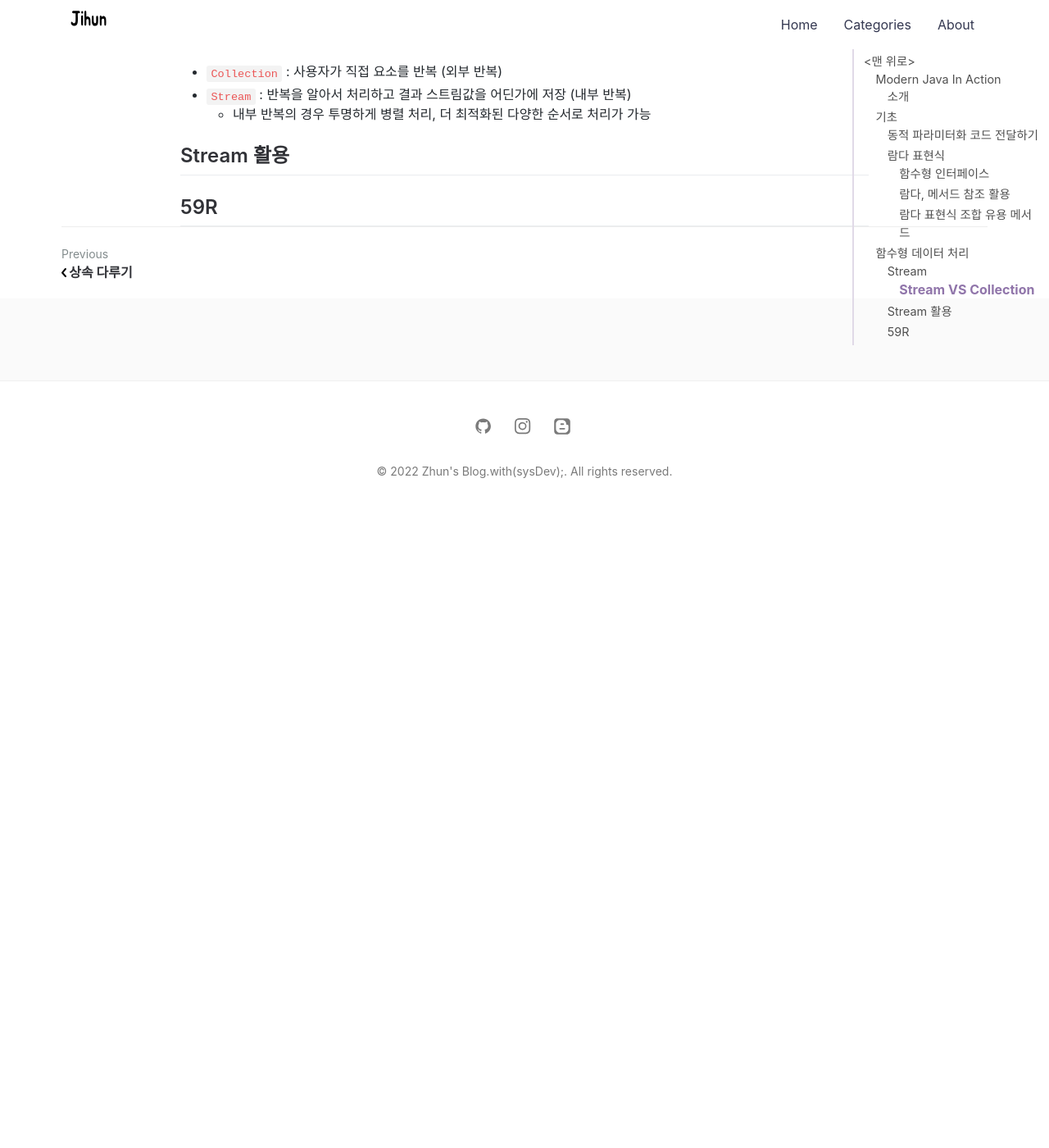
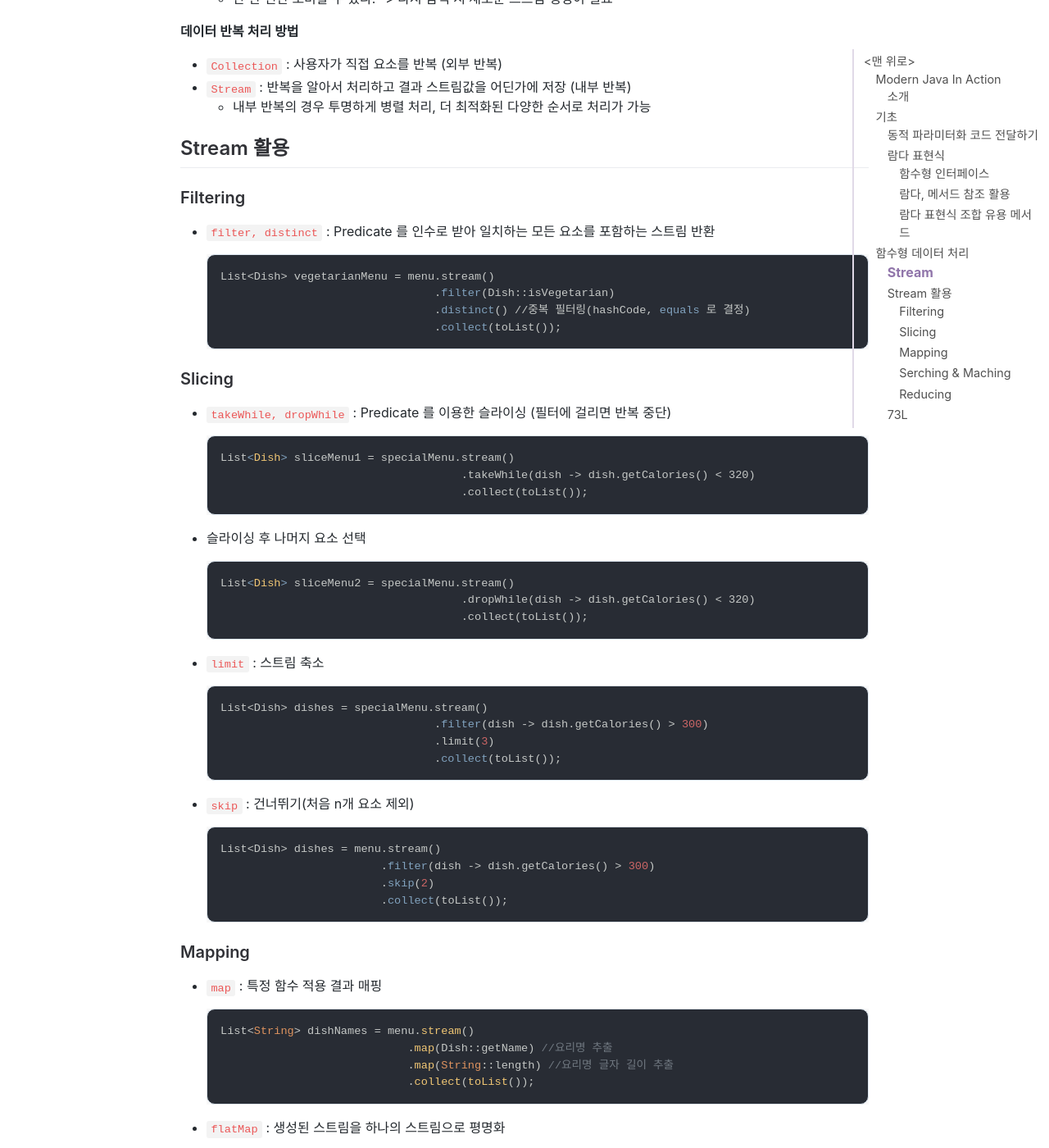
Before and after one commit to jihunparkme/jihunparkme.github.io, a Jekyll site: the page built from _posts/2022-01-29-Modern_Java_In_Action.md, in a window 1280 px wide and 1400 px high, scrolled down 8343 px. Shown: the whole window at 82% size. Built offline with Jekyll 4.4.1, drawn with Linux system fonts in a browser that asks for light colours; nearby versions of some CDN libraries; comment, search, counter and statistics services are not loaded; before the commit the page ends 8973 px from its top, so only the background shows below that; some of the changed text lies outside the part shown.

Commit message:
[MJIA] Stream 활용 Searching & Maching & Reducing

````diff
--- a/_posts/2022-01-29-Modern_Java_In_Action.md
+++ b/_posts/2022-01-29-Modern_Java_In_Action.md
@@ -362,7 +362,7 @@
 - 최종 연산 : collect, forEach, count ..
   - 스트림 파이프라인에서 결과를 도출
 
-### Stream VS Collection
+**Stream VS Collection**
 
 **데이터 계산 시점**
 
@@ -380,4 +380,133 @@
 
 ## Stream 활용
 
-## 59R
+### Filtering
+
+- `filter, distinct` : Predicate 를 인수로 받아 일치하는 모든 요소를 포함하는 스트림 반환
+
+  ```java
+  List<Dish> vegetarianMenu = menu.stream()
+                                  .filter(Dish::isVegetarian)
+                                  .distinct() //중복 필터링(hashCode, equals 로 결정)
+                                  .collect(toList());
+  ```
+
+### Slicing
+
+- `takeWhile, dropWhile` : Predicate 를 이용한 슬라이싱 (필터에 걸리면 반복 중단)
+
+  ```java
+  List<Dish> sliceMenu1 = specialMenu.stream()
+                                      .takeWhile(dish -> dish.getCalories() < 320)
+                                      .collect(toList());
+  ```
+
+- 슬라이싱 후 나머지 요소 선택
+
+  ```java
+  List<Dish> sliceMenu2 = specialMenu.stream()
+                                      .dropWhile(dish -> dish.getCalories() < 320)
+                                      .collect(toList());
+  ```
+
+- `limit` : 스트림 축소
+
+  ```java
+  List<Dish> dishes = specialMenu.stream()
+                                  .filter(dish -> dish.getCalories() > 300)
+                                  .limit(3)
+                                  .collect(toList());
+  ```
+
+- `skip` : 건너뛰기(처음 n개 요소 제외)
+
+  ```java
+  List<Dish> dishes = menu.stream()
+                          .filter(dish -> dish.getCalories() > 300)
+                          .skip(2)
+                          .collect(toList());
+  ```
+
+### Mapping
+
+- `map` : 특정 함수 적용 결과 매핑
+
+  ```java
+  List<String> dishNames = menu.stream()
+                              .map(Dish::getName) //요리명 추출
+                              .map(String::length) //요리명 글자 길이 추출
+                              .collect(toList());
+  ```
+
+- `flatMap` : 생성된 스트림을 하나의 스트림으로 평명화
+
+  ```java
+  List<String> uniqueCharacters =
+      words.stream()
+      	.map(word -> word.split("")) // 각 단어를 개별 문자를 포함하는 배열로 변환
+          .flatMap(Arrays:stram)
+          .distinct()
+          .forEach(toList());
+  ```
+
+### Serching & Maching
+
+- `allMatch` : 스트림에서 적어도 한 요소와 일치하는지 확인
+
+  ```java
+  boolean isVegetarian = menu.stream()
+      						.anyMatch(Dish::isVegetarian)
+  ```
+
+- `anyMatch` : 스트림의 모든 요소가 일치하는지 검사
+
+  ```java
+  boolean isHealthy = menu.stream()
+      					.allMatch(dish -> dish.getCalories() < 1000);
+  ```
+
+- `nonMatch` : 스트림의 요소 중 일치하는 요소가 없는지 확인
+
+  ```java
+  boolean isHealthy = menu.stream()
+      					.noneMatch(dish -> dish.getCalories() >= 1000);
+  ```
+
+- `findFirst` : 스트림에서 첫 번째 요소 찾기
+
+  ```java
+  Optional<Integer> firstSquaredDivisibleByThree = someNumbers.stream()
+      													.map(n -> n * n)
+      													.filter(n -> n % 3 == 0)
+      													.findFirst();
+  ```
+
+
+
+- `findAny` : 스트림에서 임의의 요소 반환
+
+  ```java
+  Optional<Dish> dish = menu.stream()
+      					.filter(Dish:isVegetarian)
+      					.findAny();
+  ```
+
+### Reducing
+
+- `reduce` : 스트림의 모든 요소를 처리해서 값으로 도출 (초기값, BinaryOperator<T>)
+
+  ```java
+  //덧셈
+  int sum = numvers.stream()
+      			.reduce(0, Integer::sum) //.reduce(0, (a, b) -> a + b);
+  // 곱셈
+  int product = numvers.stream()
+      			.reduce(1, (a, b) -> a * b);
+  // 최댓값
+  Optional<Integer> max = numbers.stream()
+      							.reduce(Integer::max);
+  ```
+
+
+
+## 73L
````
